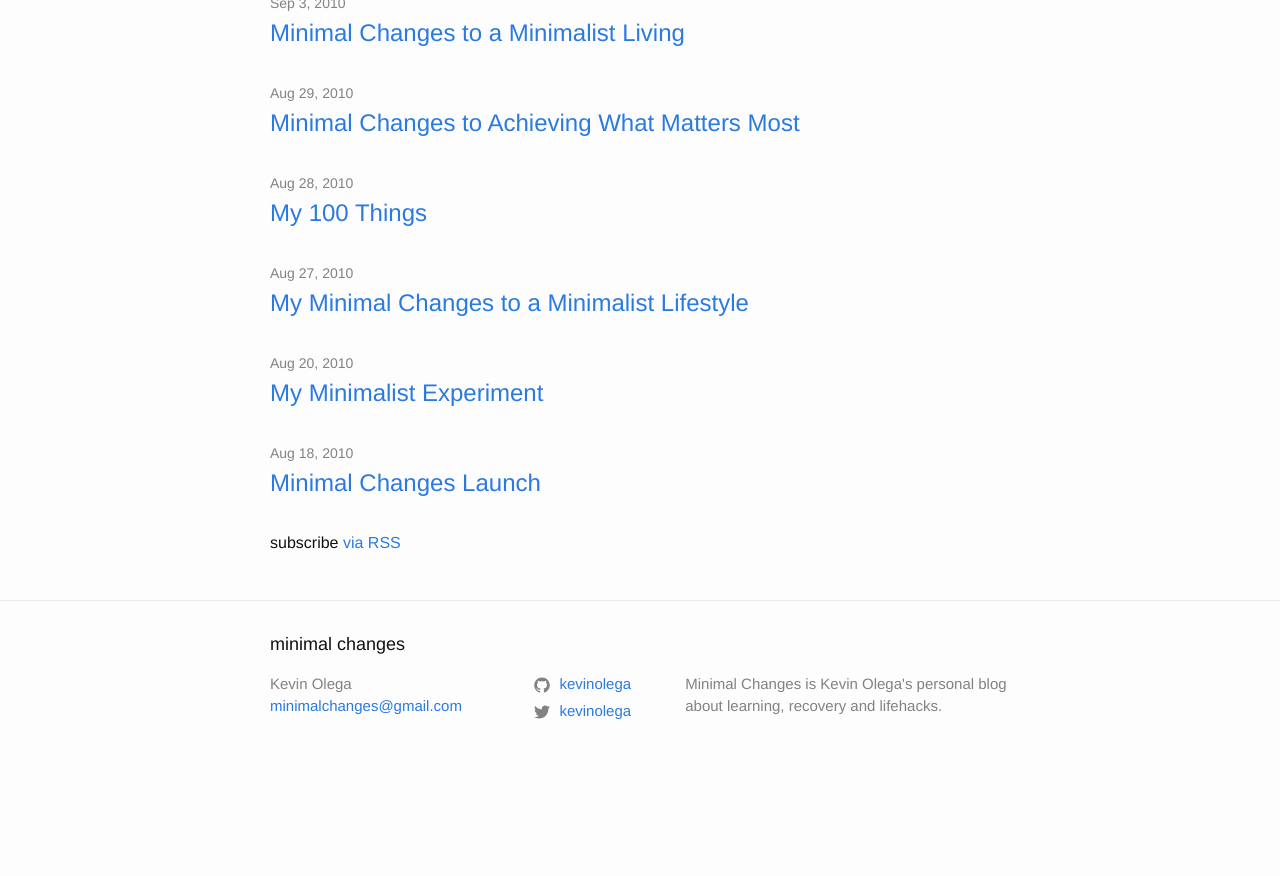
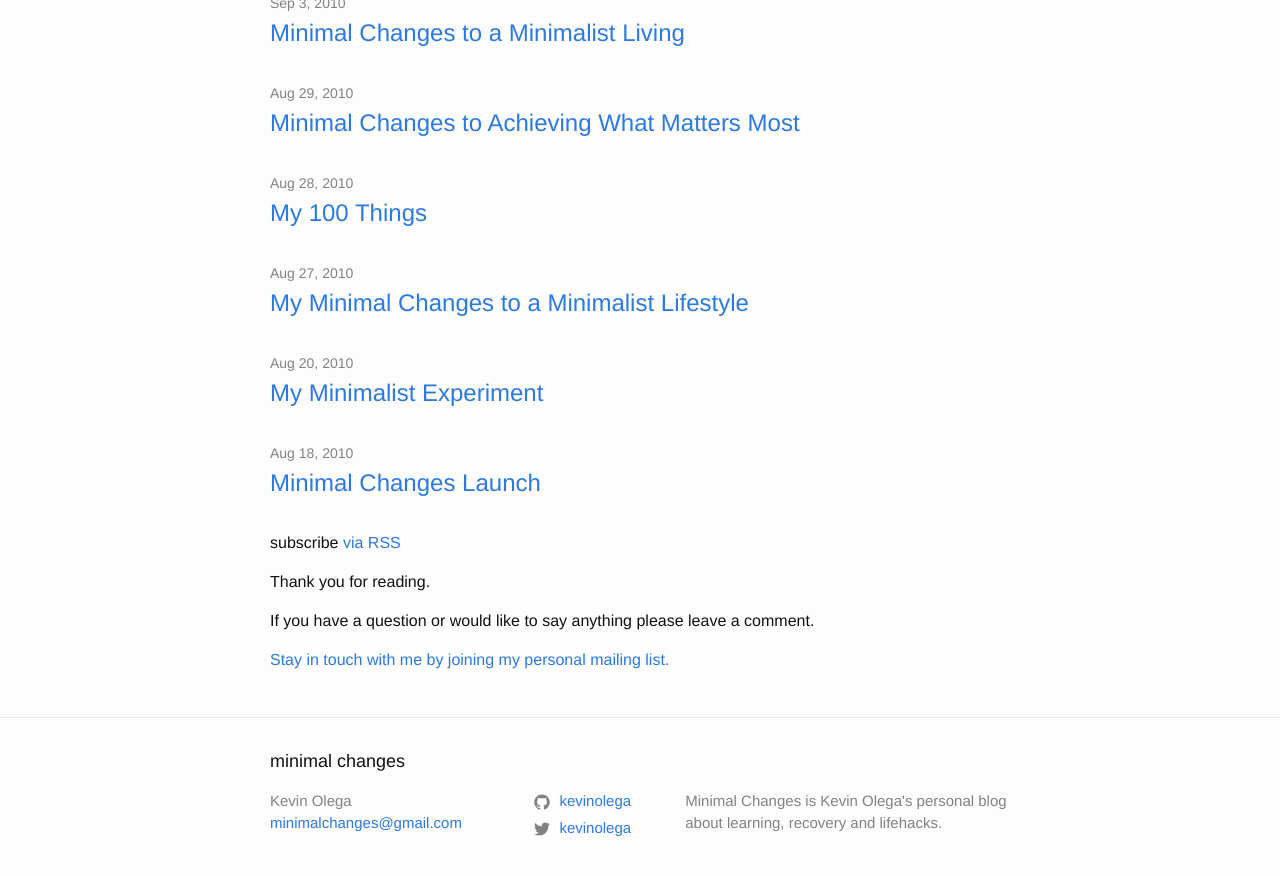
Before and after one commit to kevinolega/minimalchanges, a Jekyll site: the page built from index.md, in a window 1280 px wide and 900 px high, scrolled down 23690 px. Shown: the top 876 px of the window. Built offline with Jekyll 4.4.1, drawn with Linux system fonts in a browser that asks for light colours; before the commit the page ends 24473 px from its top, so only the background shows below that.

```diff
--- a/_layouts/default.html
+++ b/_layouts/default.html
@@ -10,6 +10,9 @@
     <main class="page-content" aria-label="Content">
       <div class="wrapper">
         {{ content }}
+      <p>Thank you for reading.</p>
+  <p>If you have a question or would like to say anything please leave a comment.</p>
+  <p><a href="http://eepurl.com/oCUar">Stay in touch with me by joining my personal mailing list.</a> </p>
       </div>
     </main>
 
--- a/_layouts/post.html
+++ b/_layouts/post.html
@@ -22,7 +22,4 @@ layout: default
 
 
   {% endif %}
-  <p>Thank you for reading.</p>
-  <p>If you have a question or would like to say anything please leave a comment.</p>
-  <p><a href="http://eepurl.com/oCUar">Stay in touch with me by joining my personal mailing list.</a> </p>
 </article>
```
